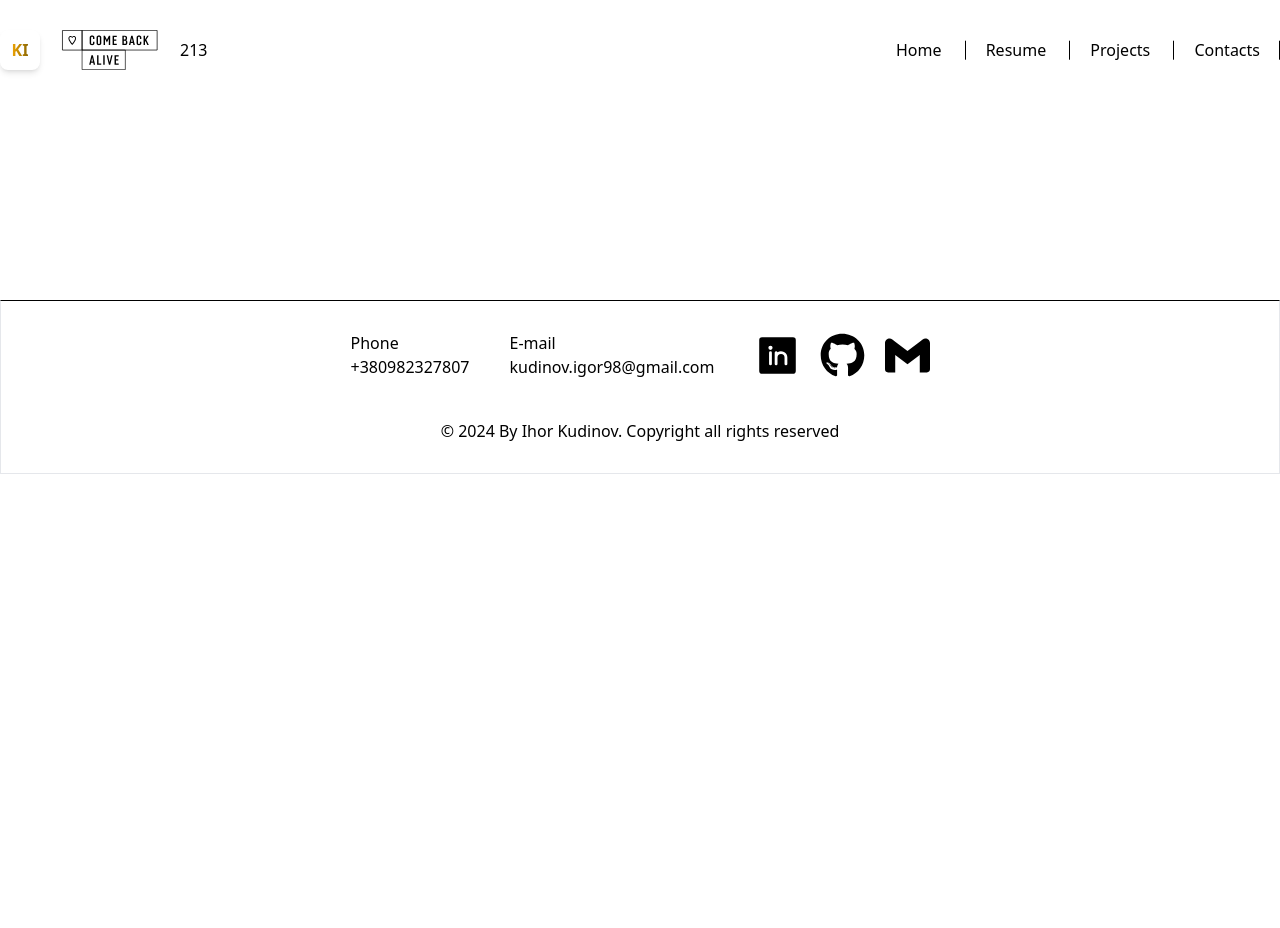
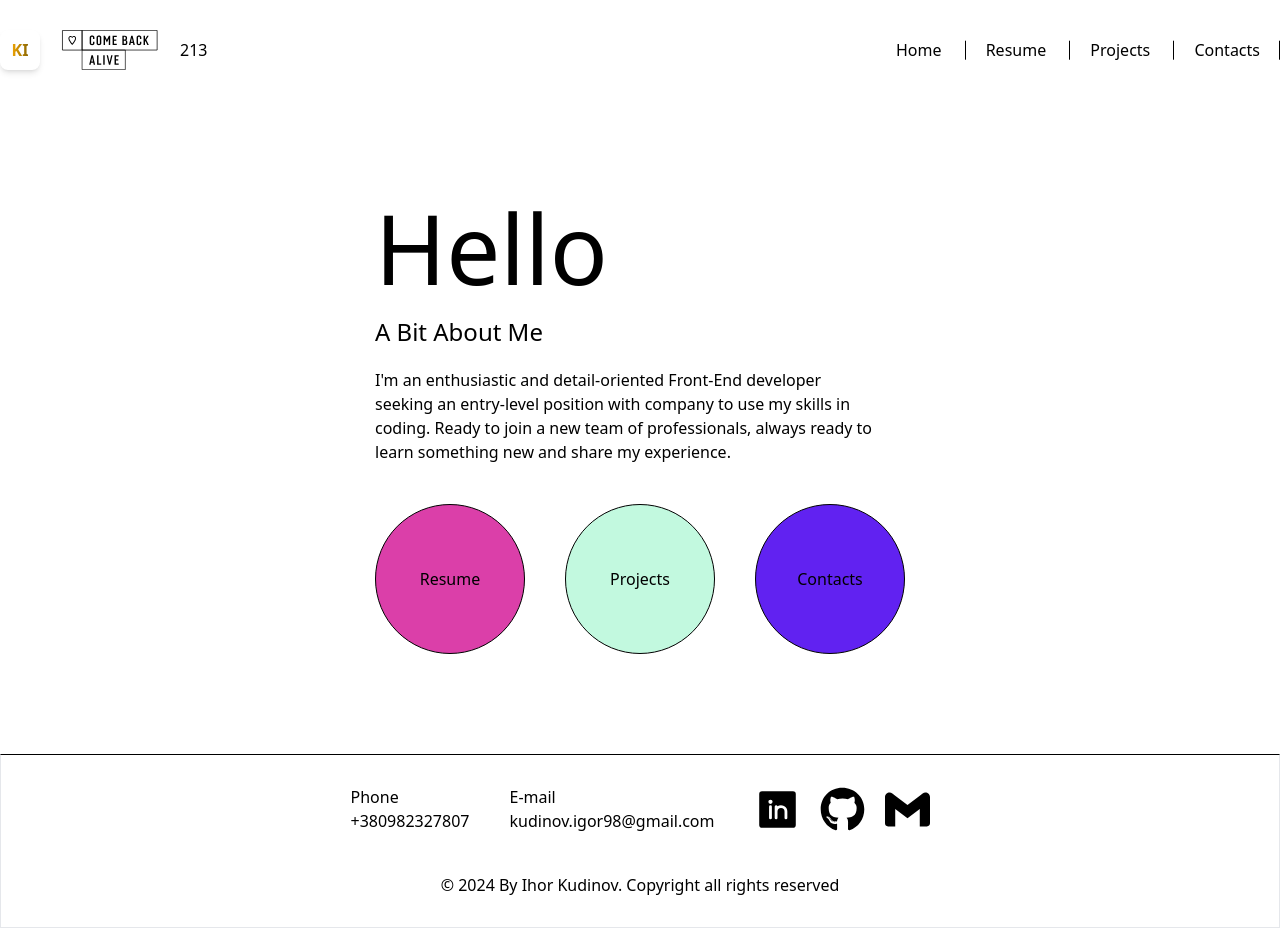
Before and after one commit to kudinov-ihor/portfolio2024-vite-tailwindcss, a React (Vite) app: page / in a window 1280 px wide. Before the commit the page ends 800 px from the top, so only its background shows below. Built offline with nearby package versions, Linux system fonts and the light colour scheme.

Commit message:
added some elements for home section

```diff
--- a/src/App.jsx
+++ b/src/App.jsx
@@ -1,4 +1,4 @@
-import { useState } from "react";
+import { useState, Suspense } from "react";
 import { Routes, Route, useLocation, Link } from "react-router-dom";
 import Home from "./pages/Home";
 import Resume from "./pages/Resume";
@@ -14,9 +14,11 @@ function App() {
   return (
     <div className={`${darkMode && "dark"} `}>
       <main className="dark:bg-black">
-        <Header toggleDarkMode={toggleDarkMode}/>
-        <RoutesMap />
-        <Footer />
+        <Suspense fallback={''}>
+          <Header toggleDarkMode={toggleDarkMode} />
+          <RoutesMap />
+          <Footer />
+        </Suspense>
       </main>
     </div>
   );
--- a/src/constants/index.js
+++ b/src/constants/index.js
@@ -1,8 +1,13 @@
-import { Home, Resume, Projects, Contacts } from "../pages"
+// import { Home, Resume, Projects, Contacts } from "../pages"
+import React from 'react';
 
+const Home = React.lazy(() => import('../pages/Home'));
+const Resume = React.lazy(() => import('../pages/Resume'));
+const Projects = React.lazy(() => import('../pages/Projects'));
+const Contacts = React.lazy(() => import('../pages/Contacts'));
 export const navLinks = [
-    { href: '/', label: 'Home', component: Home },
-    { href: '/resume', label: 'Resume', component: Resume},
-    { href: '/projects', label: 'Projects', component: Projects },
-    { href: '/contacts', label: 'Contacts', component: Contacts }
+    { href: '/', label: 'Home', component: Home, id: 1 },
+    { href: '/resume', label: 'Resume', component: Resume, id: 2},
+    { href: '/projects', label: 'Projects', component: Projects, id: 3 },
+    { href: '/contacts', label: 'Contacts', component: Contacts, id: 4 }
 ];
--- a/src/index.css
+++ b/src/index.css
@@ -13,4 +13,5 @@
     .blue-gradient_text {
         @apply bg-gradient-to-r from-[#eea302] to-[#8f6a04] bg-clip-text text-transparent;
     }
+
 }
--- a/src/pages/Home.jsx
+++ b/src/pages/Home.jsx
@@ -1,13 +1,41 @@
-import React from 'react'
+import React from "react";
+import { navLinks } from "../constants";
 
 const Home = () => {
+  function getRandomColor() {
+    const red = Math.floor(Math.random() * 256);
+    const green = Math.floor(Math.random() * 256);
+    const blue = Math.floor(Math.random() * 256);
+    return `rgb(${red}, ${green}, ${blue})`;
+  }
+
+  const filteredLinks = navLinks.filter((item) => item.id !== 1);
+
   return (
-    <section className='container m-auto py-[100px]'>
+    <section className="container m-auto py-[100px] flex justify-center items-start">
       <div>
-
+        <h3 className="text-8xl ">Hello</h3>
+        <h4 className="mt-5 text-2xl">A Bit About Me</h4>
+        <h1 className="max-w-[500px] mt-5">
+          I'm an enthusiastic and detail-oriented Front-End developer seeking an
+          entry-level position with company to use my skills in coding. Ready to
+          join a new team of professionals, always ready to learn something new
+          and share my experience.
+        </h1>
+        <div className="flex gap-10 mt-10">
+          {filteredLinks.map((link) => (
+            <div
+              key={link.id}
+              className="random-color w-[150px] h-[150px] flex justify-center items-center rounded-full border border-black "
+              style={{ background: getRandomColor() }}
+            >
+              {link.label}
+            </div>
+          ))}
+        </div>
       </div>
     </section>
-  )
-}
+  );
+};
 
-export default Home
+export default Home;
```
